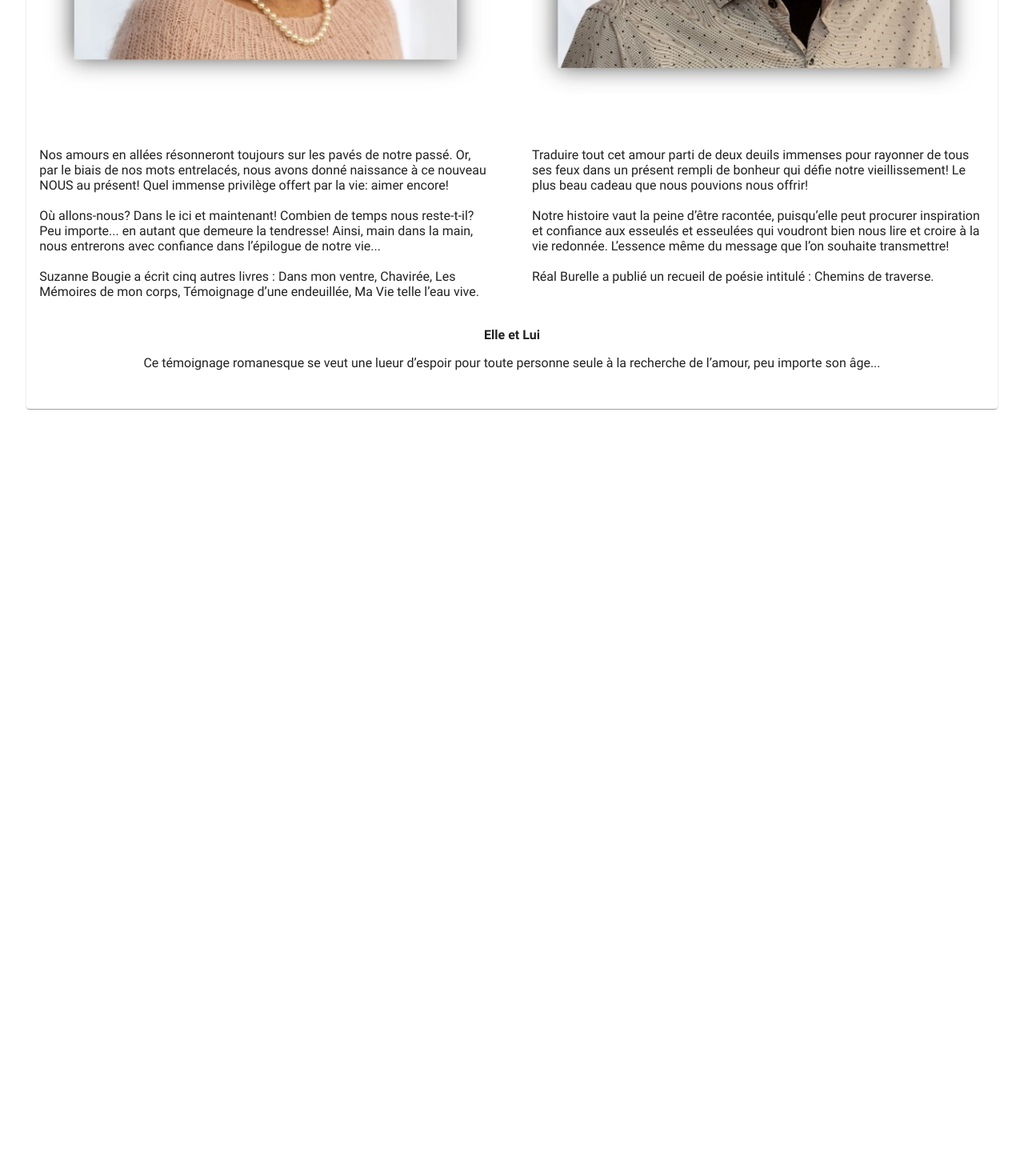
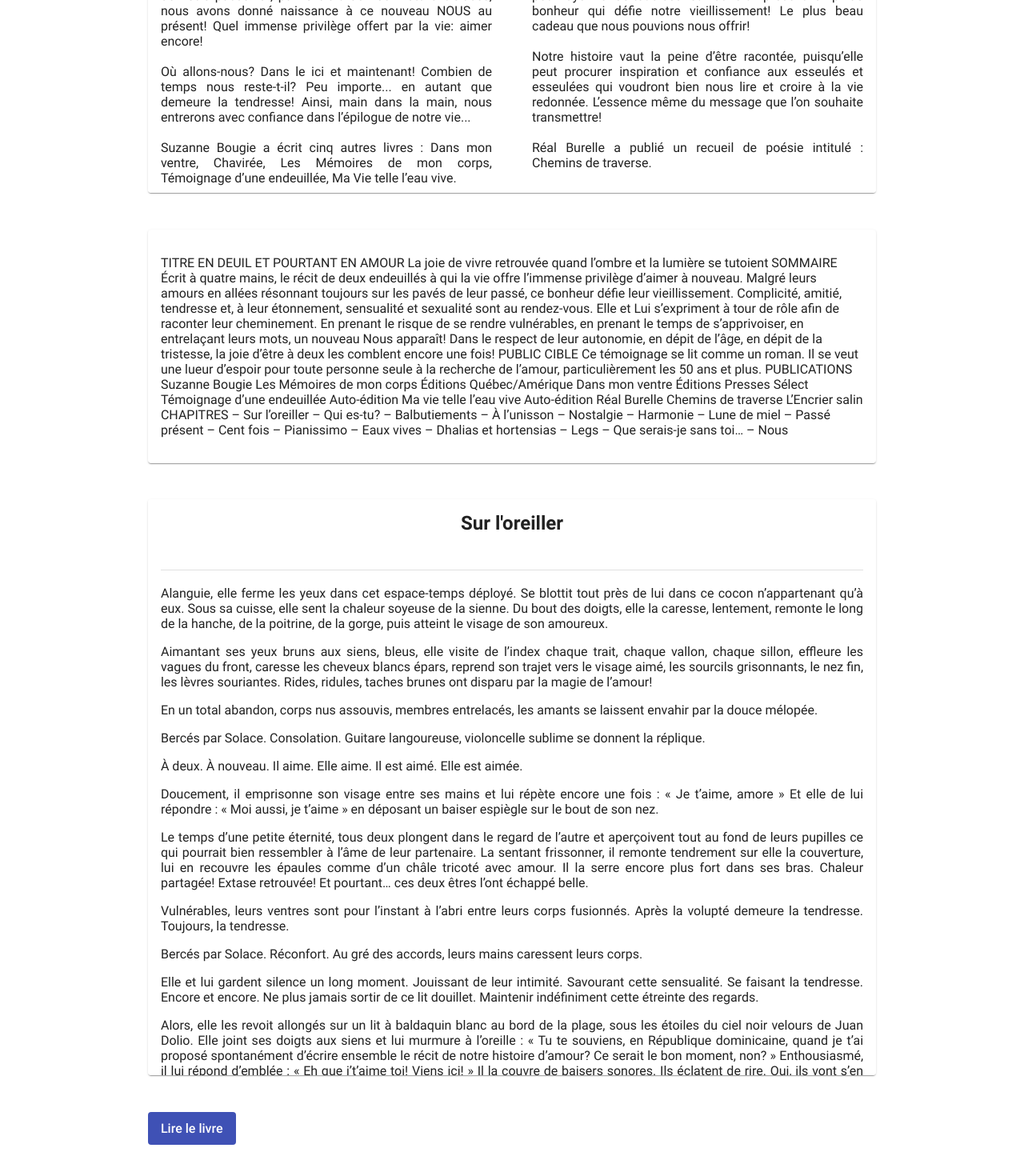
Before and after one commit to OliBigo/EN-DEUIL-ET-POURTANT-EN-AMOUR, a Vue app: page / in a window 1280 px wide. Shown: the part 1278-2748 px from the top of the page at 80% size. Before the commit the page ends 1823 px from the top, so only its background shows below. Built offline with nearby package versions, Linux system fonts and the light colour scheme.

Commit message:
Added pdf and ui changes

```diff
--- a/package.json
+++ b/package.json
@@ -11,6 +11,7 @@
     "deploy": "gh-pages -d dist"
   },
   "dependencies": {
+    "pdf-viewer-vue": "^0.2.7",
     "primevue": "^3.51.0",
     "vue": "^3.4.21"
   },
--- a/src/App.vue
+++ b/src/App.vue
@@ -1,10 +1,18 @@
 <script>
 import imageCouverture from "@/assets/En_deuil_et_pourtant_en_amour_-_Suzanne_Bougie_et_Real_Burelle.jpg";
+import pdf from "@/assets/PAPIER_15_X_23_cm_24mars 2024.pdf";
+import PDFViewer from 'pdf-viewer-vue'
+let isVisible = 'hidden';
 
 export default {
+  components: {
+    PDFViewer,
+  },
   data() {
     return {
       imageCouverture,
+      pdf,
+      isVisible
     };
   },
 };
@@ -14,24 +22,20 @@ export default {
   <main class="main">
     <div class="container">
       <div class="page">
-        <Card>
+        <Card class="card">
           <template #title>En deuil et pourtant en amour</template>
           <template #content>
-            <Image
-              :src="imageCouverture"
-              alt="Couverture du livre En deuil et pourtant en amour"
-              preview
-            />
+            <Image :src="imageCouverture" alt="Couverture du livre En deuil et pourtant en amour" preview />
           </template>
         </Card>
       </div>
 
-      <Card>
-        <template #title>En deuil et pourtant en amour</template>
+      <Card class="card" :style="{ width: '100%', 'max-height': '90vh', overflow: 'auto' }">
+        <template #title> En deuil et pourtant en amour</template>
         <template #content>
           <div id="page4">
-            <img style="width: 100%" src="@/assets/suzanne.jpg" />
-            <img style="width: 100%" src="@/assets/real.jpg" />
+            <img style="width: 75%" src="@/assets/suzanne.jpg" />
+            <img style="width: 75%" src="@/assets/real.jpg" />
             <p>
               Nos amours en allées résonneront toujours sur les pavés de notre
               passé. Or, par le biais de nos mots entrelacés, nous avons donné
@@ -77,6 +81,99 @@ export default {
           </div>
         </template>
       </Card>
+
+      <Card class="card" :style="{ width: '100%', 'max-height': '90vh', overflow: 'auto' }">
+        <template #content>
+          TITRE EN DEUIL ET POURTANT EN AMOUR
+          La joie de vivre retrouvée quand l’ombre et la lumière se tutoient
+
+          SOMMAIRE Écrit à quatre mains, le récit de deux endeuillés à qui la vie offre l’immense privilège d’aimer à
+          nouveau. Malgré leurs amours en allées résonnant toujours sur les pavés de leur passé, ce bonheur défie leur
+          vieillissement. Complicité, amitié, tendresse et, à leur étonnement, sensualité et sexualité sont au
+          rendez-vous.
+          Elle et Lui s’expriment à tour de rôle afin de raconter leur cheminement. En prenant le risque de se rendre
+          vulnérables, en prenant le temps de s’apprivoiser, en entrelaçant leurs mots, un nouveau Nous apparaît! Dans
+          le respect de leur autonomie, en dépit de l’âge, en dépit de la tristesse, la joie d’être à deux les comblent
+          encore une fois!
+          PUBLIC CIBLE Ce témoignage se lit comme un roman. Il se veut une lueur d’espoir pour toute personne seule à la
+          recherche de l’amour, particulièrement les 50 ans et plus.
+
+          PUBLICATIONS Suzanne Bougie
+
+          Les Mémoires de mon corps
+          Éditions Québec/Amérique
+
+          Dans mon ventre
+          Éditions Presses Sélect
+
+          Témoignage d’une endeuillée
+          Auto-édition
+
+          Ma vie telle l’eau vive
+          Auto-édition
+
+          Réal Burelle
+
+          Chemins de traverse
+          L’Encrier salin
+
+          CHAPITRES – Sur l’oreiller – Qui es-tu? – Balbutiements – À l’unisson – Nostalgie
+          – Harmonie – Lune de miel – Passé présent – Cent fois – Pianissimo
+          – Eaux vives – Dhalias et hortensias – Legs – Que serais-je sans toi…
+          – Nous
+
+        </template>
+      </Card>
+      <Card class="card" :style="{ width: '100%', 'max-height': '90vh', overflow: 'auto' }">
+        <template #title>
+          Sur l'oreiller
+        </template>
+        <template #content>
+          <Divider />
+          <p>Alanguie, elle ferme les yeux dans cet espace-temps déployé. Se blottit tout près de lui dans ce cocon
+            n’appartenant qu’à eux. Sous sa cuisse, elle sent la chaleur soyeuse de la sienne. Du bout des doigts, elle
+            la caresse, lentement, remonte le long de la hanche, de la poitrine, de la gorge, puis atteint le visage de
+            son amoureux.</p>
+          <p>Aimantant ses yeux bruns aux siens, bleus, elle visite de l’index chaque trait, chaque vallon, chaque
+            sillon, effleure les vagues du front, caresse les cheveux blancs épars, reprend son trajet vers le visage
+            aimé, les sourcils grisonnants, le nez fin, les lèvres souriantes. Rides, ridules, taches brunes ont disparu
+            par la magie de l’amour! </p>
+          <p>En un total abandon, corps nus assouvis, membres entrelacés, les amants se laissent envahir par la douce
+            mélopée. </p>
+          <p>Bercés par Solace. Consolation. Guitare langoureuse, violoncelle sublime se donnent la réplique.</p>
+          <p>À deux. À nouveau. Il aime. Elle aime. Il est aimé. Elle est aimée.</p>
+          <p>Doucement, il emprisonne son visage entre ses mains et lui répète encore une fois : « Je t’aime, amore » Et
+            elle de lui répondre : « Moi aussi, je t’aime » en déposant un baiser espiègle sur le bout de son nez.</p>
+          <p>Le temps d’une petite éternité, tous deux plongent dans le regard de l’autre et aperçoivent tout au fond de
+            leurs pupilles ce qui pourrait bien ressembler à l’âme de leur partenaire. La sentant frissonner, il remonte
+            tendrement sur elle la couverture, lui en recouvre les épaules comme d’un châle tricoté avec amour. Il la
+            serre encore plus fort dans ses bras. Chaleur partagée! Extase retrouvée! Et pourtant… ces deux êtres l’ont
+            échappé belle.</p>
+          <p>Vulnérables, leurs ventres sont pour l’instant à l’abri entre leurs corps fusionnés. Après la volupté
+            demeure la tendresse. Toujours, la tendresse. </p>
+          <p>Bercés par Solace. Réconfort. Au gré des accords, leurs mains caressent leurs corps. </p>
+          <p>Elle et lui gardent silence un long moment. Jouissant de leur intimité. Savourant cette sensualité. Se
+            faisant la tendresse. Encore et encore. Ne plus jamais sortir de ce lit douillet. Maintenir indéfiniment
+            cette étreinte des regards.</p>
+          <p>Alors, elle les revoit allongés sur un lit à baldaquin blanc au bord de la plage, sous les étoiles du ciel
+            noir velours de Juan Dolio. Elle joint ses doigts aux siens et lui murmure à l’oreille : « Tu te souviens,
+            en République dominicaine, quand je t’ai proposé spontanément d’écrire ensemble le récit de notre histoire
+            d’amour? Ce serait le bon moment, non? » Enthousiasmé, il lui répond d’emblée : « Eh que j’t’aime toi! Viens
+            ici! » Il la couvre de baisers sonores. Ils éclatent de rire. Oui, ils vont s’en donner à cœur joie. Et
+            peut-être même offrir un peu d’espoir à d’autres personnes endeuillées, esseulées ou craignant de le
+            devenir… </p>
+          <p>En les invitant à se lancer, tout comme eux, à la recherche de Solace!</p>
+        </template>
+      </Card>
+
+      <Button :onclick="() => { isVisible = 'visible' }">Lire le livre</Button>
+      <Card class="card" :style="{ visibility: isVisible }">
+        <template #title>En deuil et pourtant en amour</template>
+        <template #content>
+          <PDFViewer
+            src="C:\Users\olivi\Documents\Réal\EN-DEUIL-ET-POURTANT-EN-AMOUR\src\assets\PAPIER_15_X_23_cm_24mars 2024.pdf" />
+        </template>
+      </Card>
     </div>
   </main>
 </template>
@@ -92,7 +189,7 @@ header {
 }
 
 .container {
-  width: 100%;
+  width: 75%;
 }
 
 #page4 {
@@ -112,6 +209,8 @@ header {
 
 .main {
   width: 100%;
+  display: flex;
+  justify-content: center;
 }
 
 .page {
@@ -120,6 +219,18 @@ header {
   align-items: center;
   justify-content: center;
   margin-bottom: 3%;
+}
+
+p {
+  text-align: justify;
+}
+
+.card {
+  margin-bottom: 5%;
+}
+
+:deep(.p-card-title) {
+  text-align: center;
 }
 
 @media (min-width: 1024px) {
--- a/src/main.js
+++ b/src/main.js
@@ -6,9 +6,14 @@ import PrimeVue from 'primevue/config';
 import 'primevue/resources/themes/md-light-indigo/theme.css'
 import Card from 'primevue/card';
 import Image from 'primevue/image';
+import Button from 'primevue/button';
+import Divider from 'primevue/divider';
+
 
 const app = createApp(App);
 app.use(PrimeVue);
 app.component('Card', Card);
 app.component('Image', Image);
+app.component('Button', Button);
+app.component('Divider', Divider);
 app.mount('#app');
```
Also changed, not shown: 2 other files (tests, documents, lock files or other folders).
